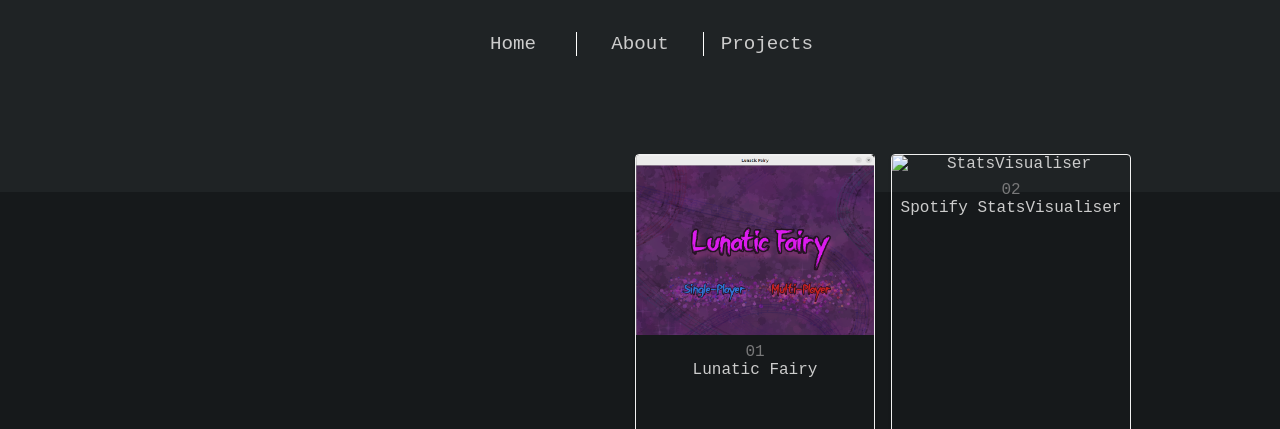
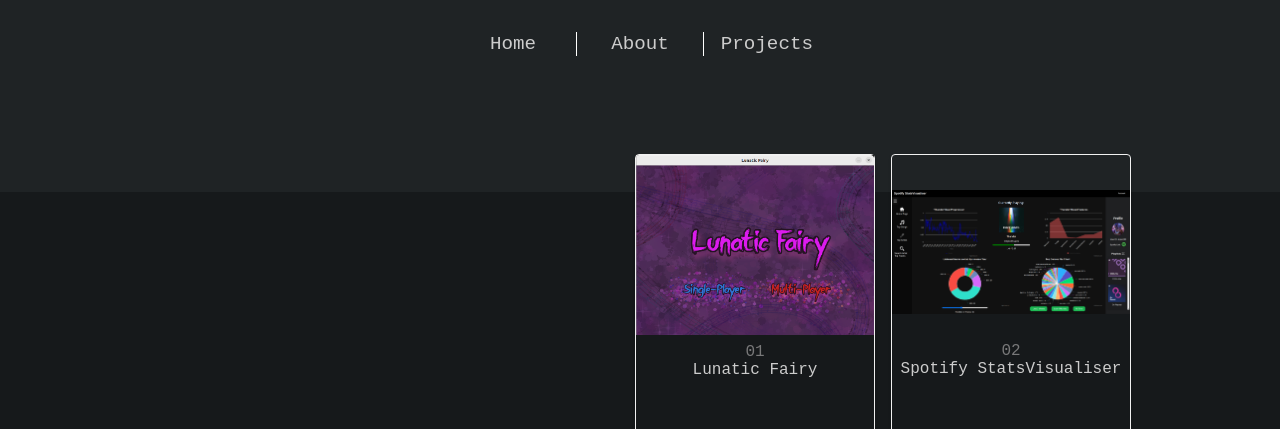
Before and after one commit to JesraAli/jesraali.github.io, a plain HTML site: page projects.html in a window 1280 px wide. Shown: the top 429 px of the page. Drawn offline with Linux system fonts and the light colour scheme.

Commit message:
Add StatsVisualiser img

```diff
--- a/projects.html
+++ b/projects.html
@@ -50,8 +50,7 @@
             <div class="card" data-image="lunaticFairy.png" data-name="Lunatic Fairy"
               data-description="A 2D shooter game that I created using C, along with SDL2 and ENet libraries. The player must defeat as many fairies
                 as they can to try and obtain a personal best score. <br><br>
-                It features single-player and  multi-player modes, which makes use of a server-client network connection.  "
-                data-website="https://github.com/JesraAli/Lunatic-Fairy"
+                It features single-player and  multi-player modes, which makes use of a server-client network connection.  " data-website="https://github.com/JesraAli/Lunatic-Fairy"
               data-github="https://github.com/JesraAli/Lunatic-Fairy">
               <img src="lunaticFairy.png" alt="Lunatic Fairy">
               <div class="projectDetails">
@@ -66,11 +65,10 @@
 
 
           <div class="column">
-              <div class="card" data-image="projectEuler.png" data-name="Spotify StatsVisualiser" data-description="A JavaScript based Spotify music statistics visualiser, using React.js for a web-based interface.
-              It involves sending requests to the Spotify API and displaying retrieved data. I made this project so I could gain a better understanding of working with API's, as well as wanting a graphical visualisation of my music statistics!
-                <br><br>"
-                data-website="https://github.com/JesraAli/" data-github="https://github.com/JesraAli/">
-                <img src="statsVisualiser.png" alt="StatsVisualiser">
+            <div class="card" data-image="statsVisualiser.png" data-name="Spotify StatsVisualiser" data-description="A JavaScript based Spotify music statistics visualiser, using React.js for a web-based interface.
+              It involves sending requests to the Spotify API and displaying retrieved data. I made this project so I could gain a better understanding of working with API's and using React.js as a framework.
+                <br>" data-website="https://github.com/JesraAli/" data-github="https://github.com/JesraAli/">
+              <img src="statsVisualiser.png" alt="StatsVisualiser" style="padding-top:35px; padding-bottom:20px">
               <div class="projectDetails">
                 <span class="indexNum">02</span>
                 <span class="projectName">Spotify StatsVisualiser</span>
@@ -85,11 +83,11 @@
 
           <div class="column">
             <div class="card" data-image="projectEuler.png" data-name="Project Euler Solutions" data-description="Project  Euler is a collection of complex mathematical and computational programming problems.
-                <br><br>These are my solutions, written using Haskell and Python"
+                <br><br>These are my solutions, written using Haskell and Python."
               data-website="https://projecteuler.net/" data-github="https://github.com/JesraAli/Project-Euler">
               <img src="projectEuler.png" alt="Project Euler Solutions">
               <div class="projectDetails">
-                  <span class="indexNum">02</span>
+                <span class="indexNum">03</span>
                 <span class="projectName">Project Euler Solutions</span>
                 <span style="color:rgb(156, 156, 160); font-size:90%">Haskell, Python</span>
                 <div class="buttons">
```
Also changed, not shown: statsVisualiser.png (added). Lines whose indentation alone changed are shown as unchanged.
